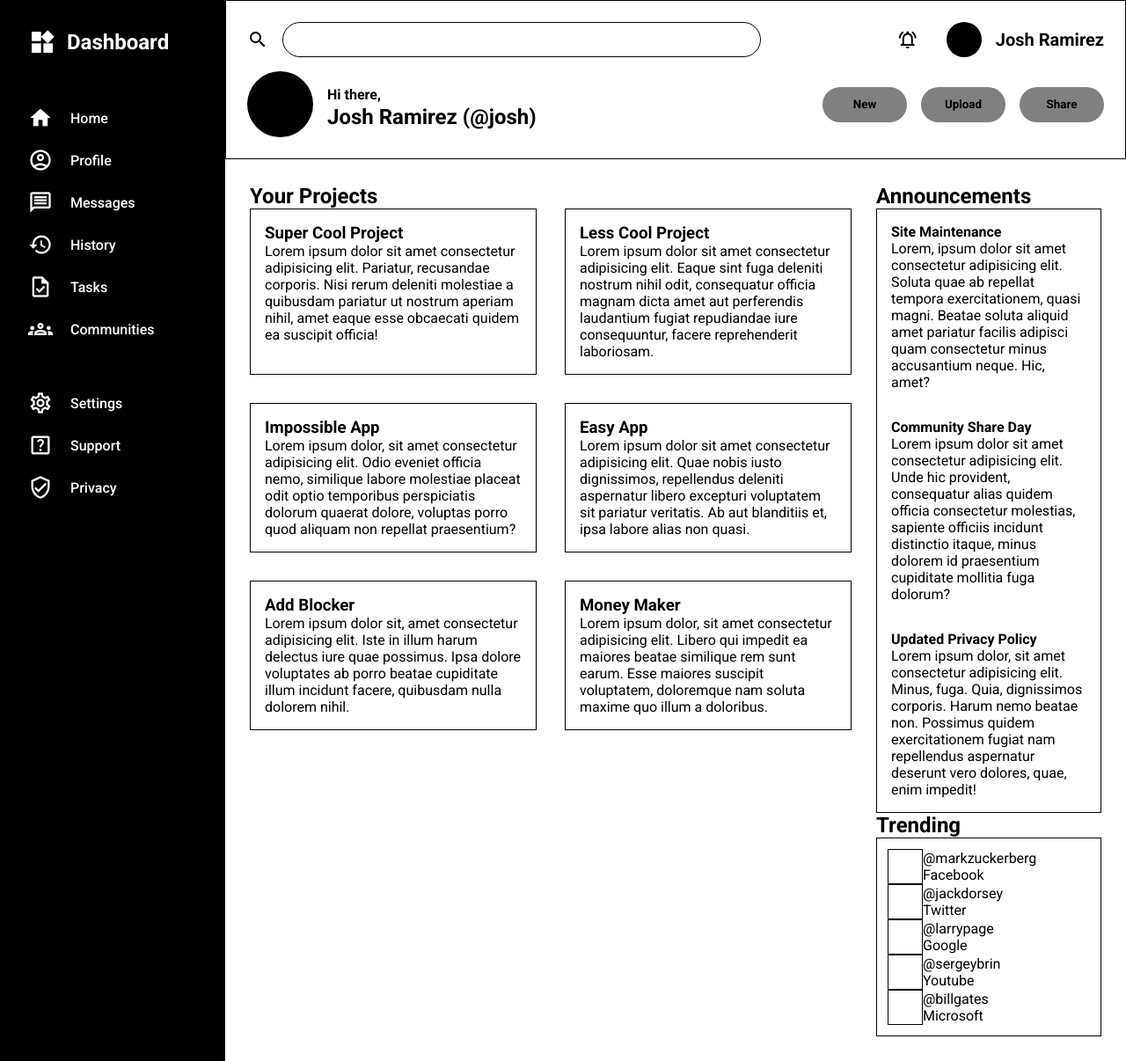
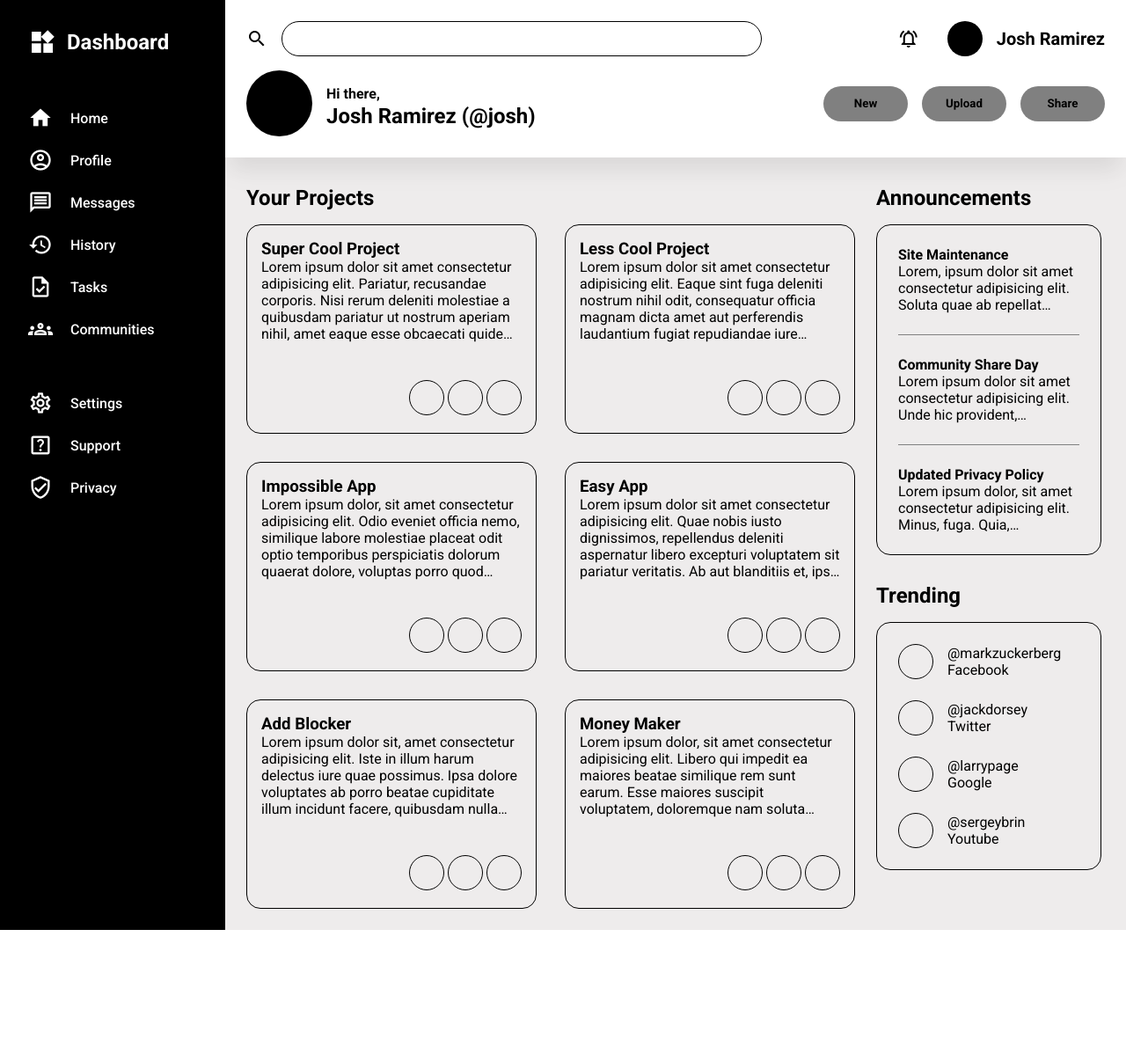
Before and after one commit to johnjoshuaramirez/admin-dashboard, a plain HTML site: page index.html in a window 1280 px wide. Shown: the whole page at 88% size. After the commit the page ends 1057 px from the top, so only its background shows below. Drawn offline with Linux system fonts and the light colour scheme.

Commit message:
style: add header bottom shadow

```diff
--- a/index.html
+++ b/index.html
@@ -90,6 +90,11 @@
 							corporis. Nisi rerum deleniti molestiae a quibusdam pariatur ut nostrum aperiam
 							nihil, amet eaque esse obcaecati quidem ea suscipit officia!
 						</p>
+						<div class="button-group">
+							<span></span>
+                     <span></span>
+                     <span></span>
+						</div>
 					</div>
 					<div>
 						<h3>Less Cool Project</h3>
@@ -99,6 +104,11 @@
 							perferendis laudantium fugiat repudiandae iure consequuntur, facere
 							reprehenderit laboriosam.
 						</p>
+                  <div class="button-group">
+							<span></span>
+                     <span></span>
+                     <span></span>
+						</div>
 					</div>
 					<div>
 						<h3>Impossible App</h3>
@@ -107,6 +117,11 @@
 							nemo, similique labore molestiae placeat odit optio temporibus perspiciatis
 							dolorum quaerat dolore, voluptas porro quod aliquam non repellat praesentium?
 						</p>
+                  <div class="button-group">
+							<span></span>
+                     <span></span>
+                     <span></span>
+						</div>
 					</div>
 					<div>
 						<h3>Easy App</h3>
@@ -115,6 +130,11 @@
 							dignissimos, repellendus deleniti aspernatur libero excepturi voluptatem sit
 							pariatur veritatis. Ab aut blanditiis et, ipsa labore alias non quasi.
 						</p>
+                  <div class="button-group">
+							<span></span>
+                     <span></span>
+                     <span></span>
+						</div>
 					</div>
 					<div>
 						<h3>Add Blocker</h3>
@@ -123,6 +143,11 @@
 							delectus iure quae possimus. Ipsa dolore voluptates ab porro beatae cupiditate
 							illum incidunt facere, quibusdam nulla dolorem nihil.
 						</p>
+                  <div class="button-group">
+							<span></span>
+                     <span></span>
+                     <span></span>
+						</div>
 					</div>
 					<div>
 						<h3>Money Maker</h3>
@@ -131,6 +156,11 @@
 							maiores beatae similique rem sunt earum. Esse maiores suscipit voluptatem,
 							doloremque nam soluta maxime quo illum a doloribus.
 						</p>
+                  <div class="button-group">
+							<span></span>
+                     <span></span>
+                     <span></span>
+						</div>
 					</div>
 				</div>
 			</div>
@@ -197,13 +227,6 @@
 							<div class="user-text">Youtube</div>
 						</div>
 					</div>
-					<div>
-						<div class="image"></div>
-						<div class="user-info">
-							<div class="user-name">@billgates</div>
-							<div class="user-text">Microsoft</div>
-						</div>
-					</div>
 				</div>
 			</div>
 		</main>
--- a/style.css
+++ b/style.css
@@ -63,8 +63,8 @@ aside a {
 
 header {
    padding: 1.5rem;
-   border: 1px solid black;
    height: fit-content;
+   box-shadow: 0 20px 25px -5px rgb(0 0 0 / 0.1)
 }
 
 .top {
@@ -165,33 +165,83 @@ main {
    display: grid;
    grid-template-columns: 1fr min-content;
    grid-template-rows: auto 1fr;
-   margin: 1.75rem;
+   padding: 2rem 1.75rem 1.5rem 1.5rem;
+   background-color: rgba(168, 162, 158, 0.2);
+}
+
+h2 {
+   margin-bottom: 1rem;
 }
 
 .projects {
    grid-row: 1 / 3;
-   margin-right: 1.75rem;
+   margin-right: 1.5rem;
 }
 
 .projects .container {
    display: grid;
-   grid-template-columns: repeat(auto-fit, minmax(16rem, 1fr));
+   grid-template-columns: repeat(auto-fit, minmax(20rem, 1fr));
    gap: 2rem;
 }
 
 .projects .container > div {
    border: 1px solid black;
    padding: 1rem;
+   border-radius: 1rem;
+   min-height: 238px;
+   max-height: 238px;
+   display: flex;
+   flex-direction: column;
+}
+
+.projects p {
+   display: -webkit-box;
+   -webkit-line-clamp: 5;
+   -webkit-box-orient: vertical;
+   overflow: hidden;
+}
+
+.projects span {
+   height: 40px;
+   width: 40px;
+   border-radius: 50%;
+   border: 1px solid black;
+   display: inline-block;
+}
+
+.projects .button-group {
+   align-self: flex-end;
+   margin-top: auto;
+   margin-bottom: 0;
 }
 
 .announcements .container,
 .trending .container {
    min-width: 16rem;
    border: 1px solid black;
+   border-radius: 1rem;
 }
 
-.announcements .container > div {
-   padding: 1rem;
+.announcements p,
+.trending p {
+   display: -webkit-box;
+   -webkit-line-clamp: 3;
+   -webkit-box-orient: vertical;
+   overflow: hidden;
+}
+
+.announcements {
+   margin-bottom: 2rem;
+}
+
+.announcements .container>div {
+   margin: 1.5rem;
+
+}
+
+.announcements .container>div+div {
+   border-top: 1px solid gray;
+   padding-top: 1.5rem;
 }
 
 .trending {
@@ -199,19 +249,25 @@ main {
    grid-row: 2 / 3;
 }
 
+.trending>div {
+   padding: 1.5rem;
+   border: 1px solid black;
+}
+
 .trending .image {
    height: 40px;
    width: 40px;
    border: 1px solid black;
+   border-radius: 50%;
+   margin-right: 1rem;
 }
 
-.trending > div {
-   padding: .75rem;
-   border: 1px solid black;
+.trending .container>div {
+   display: flex;
 }
 
-.trending .container > div {
-   display: flex;
+.trending .container>div+div {
+   margin-top: 1.5rem;
 }
 
 .trending .user-info {
@@ -219,8 +275,3 @@ main {
    flex-direction: column;
    justify-content: center;
 }
-
-p {
-
-   text-overflow: ellipsis;
-}
```
